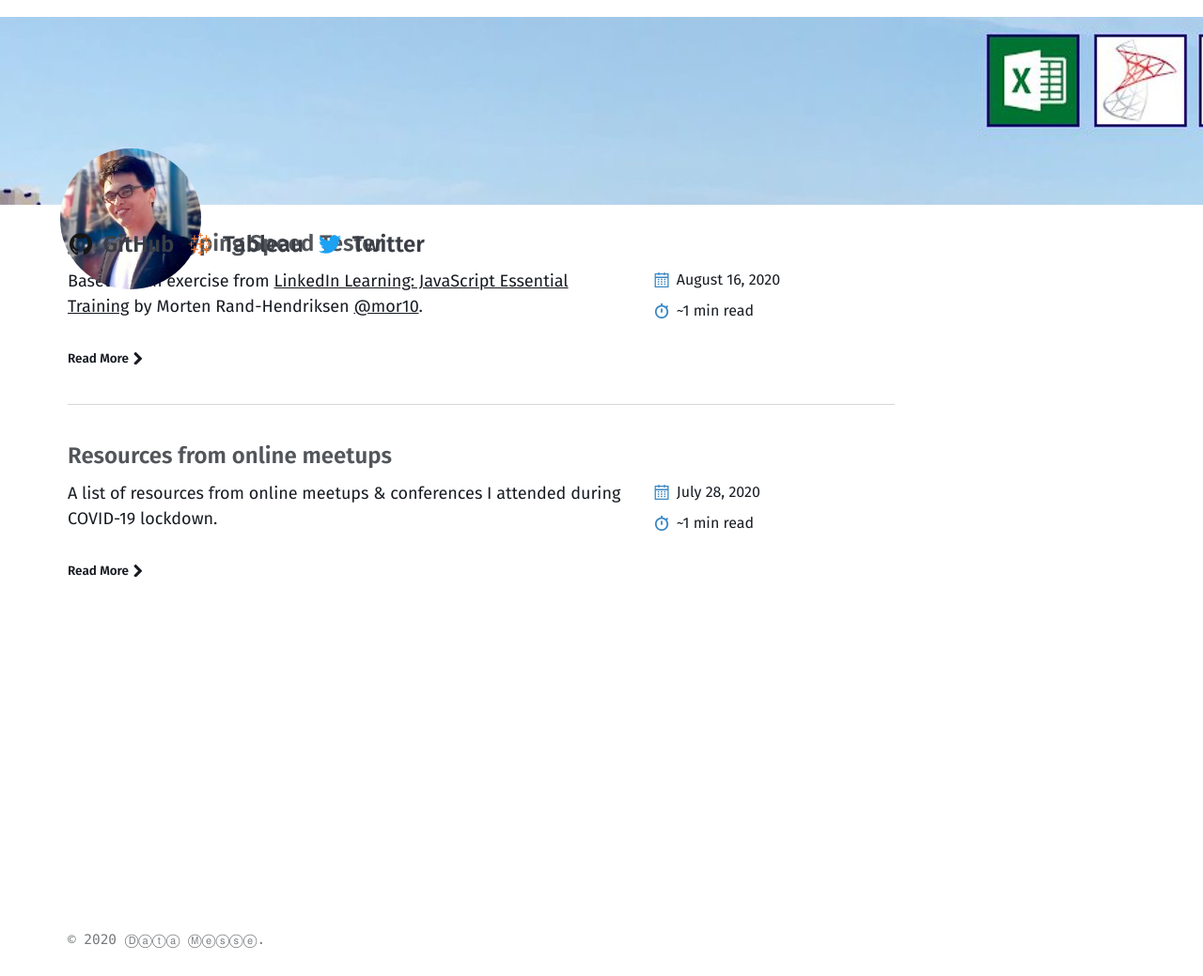
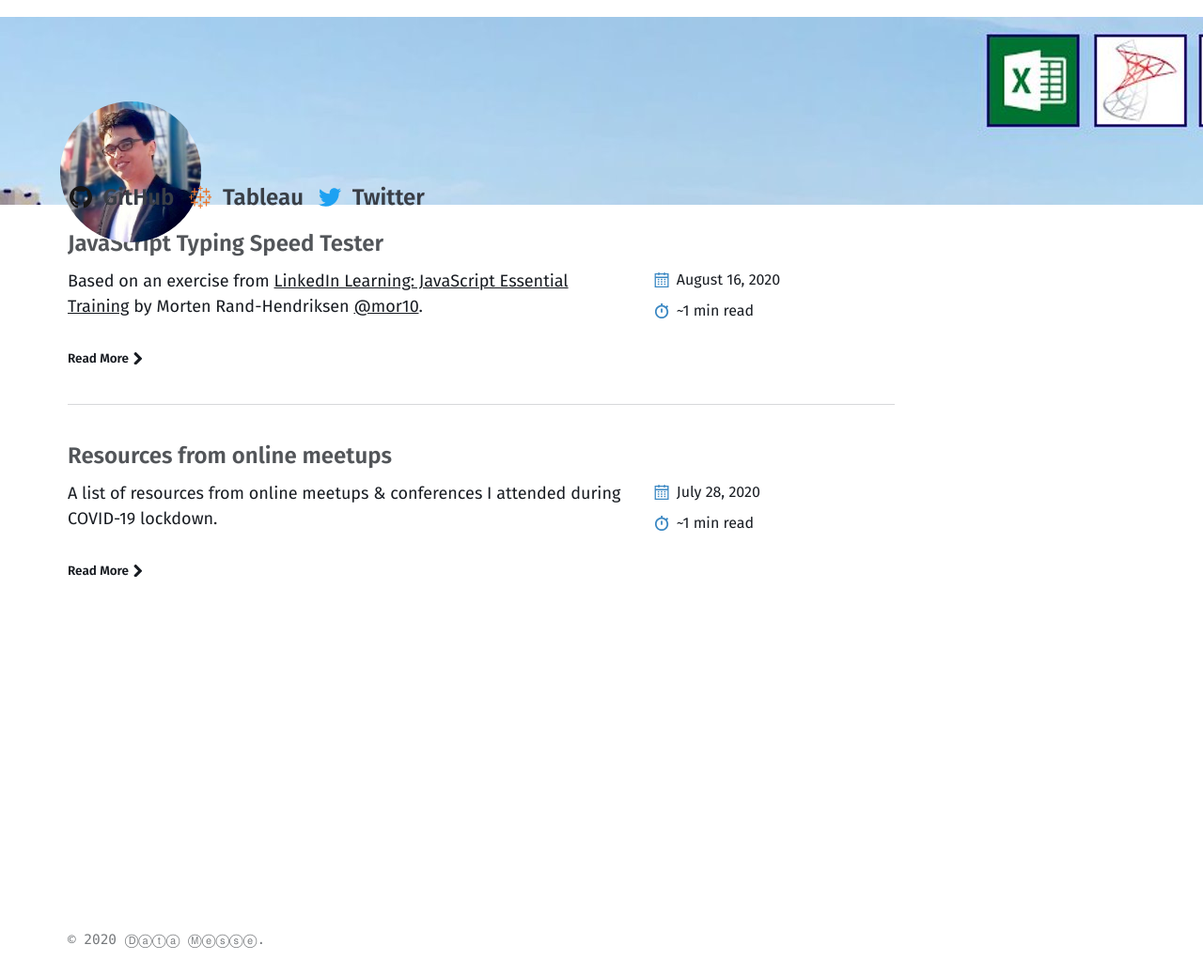
Before and after one commit to datamesse/blog, a Jekyll site: the page built from index.md, in a window 1280 px wide. Shown: the whole page at 94% size. Built offline with Jekyll 4.4.1, drawn with Linux system fonts in a browser that asks for light colours.

Commit message:
Update CSS

```diff
--- a/_sass/basically-basic/_global.scss
+++ b/_sass/basically-basic/_global.scss
@@ -30,7 +30,7 @@
   font-weight: bold;
   line-height: 1;
   position: absolute;
-  top: 140px;
+  top: 90px;
 
   @include breakpoint($medium) {
     padding-left: 2rem;
```
